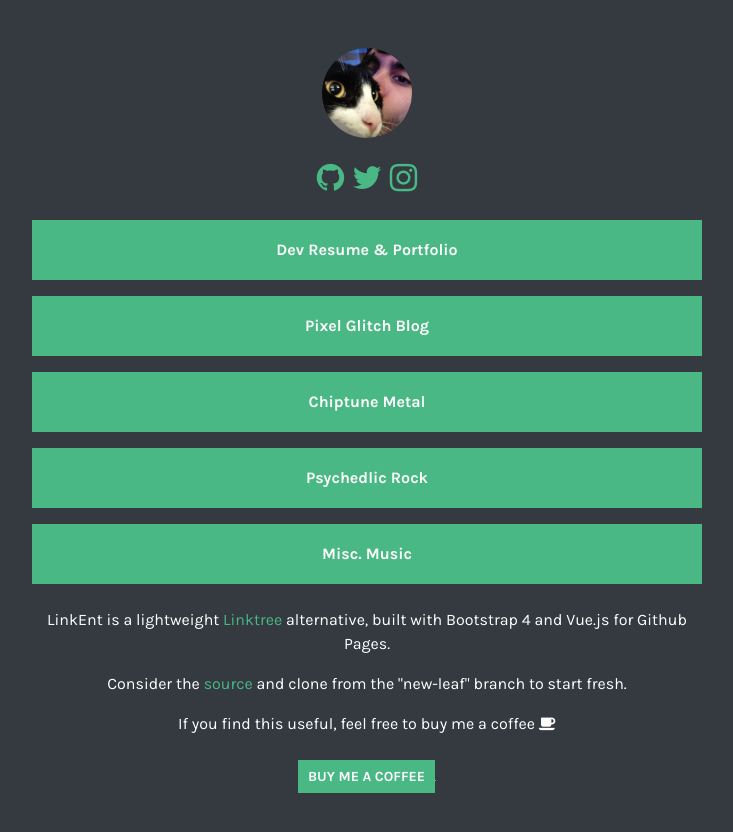
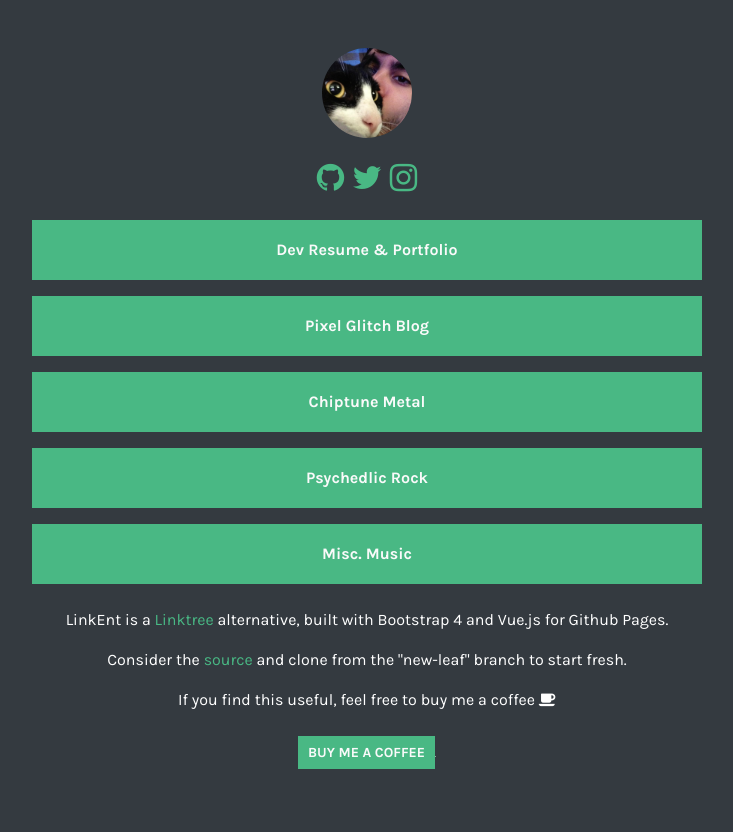
Before and after one commit to montoulieu/link-ent, a Vue app: page / in a window 1280 px wide. Shown: the whole page, without its empty margins (273-1006 px from the left). After the commit the page ends 809 px from the top, so only its background shows below. Built offline with nearby package versions, Linux system fonts and the light colour scheme; grey boxes are pictures that could not be loaded.

Commit message:
Copy change

```diff
--- a/src/components/Footer.vue
+++ b/src/components/Footer.vue
@@ -1,6 +1,6 @@
 <template>
   <footer class="py-4">
-    <p>LinkEnt is a lightweight <a href="https://linktr.ee/">Linktree</a> alternative, built with Bootstrap 4 and Vue.js for Github Pages.</p>
+    <p>LinkEnt is a <a href="https://linktr.ee/">Linktree</a> alternative, built with Bootstrap 4 and Vue.js for Github Pages.</p>
     <p>Consider the <a href="">source</a> and clone from the "new-leaf" branch to start fresh.</p>
     <p class="mb-4">If you find this useful,<br class="d-block d-md-none"> feel free to buy me a coffee <i class="fa fa-coffee"></i></p>
     <DonateButton/>
```
